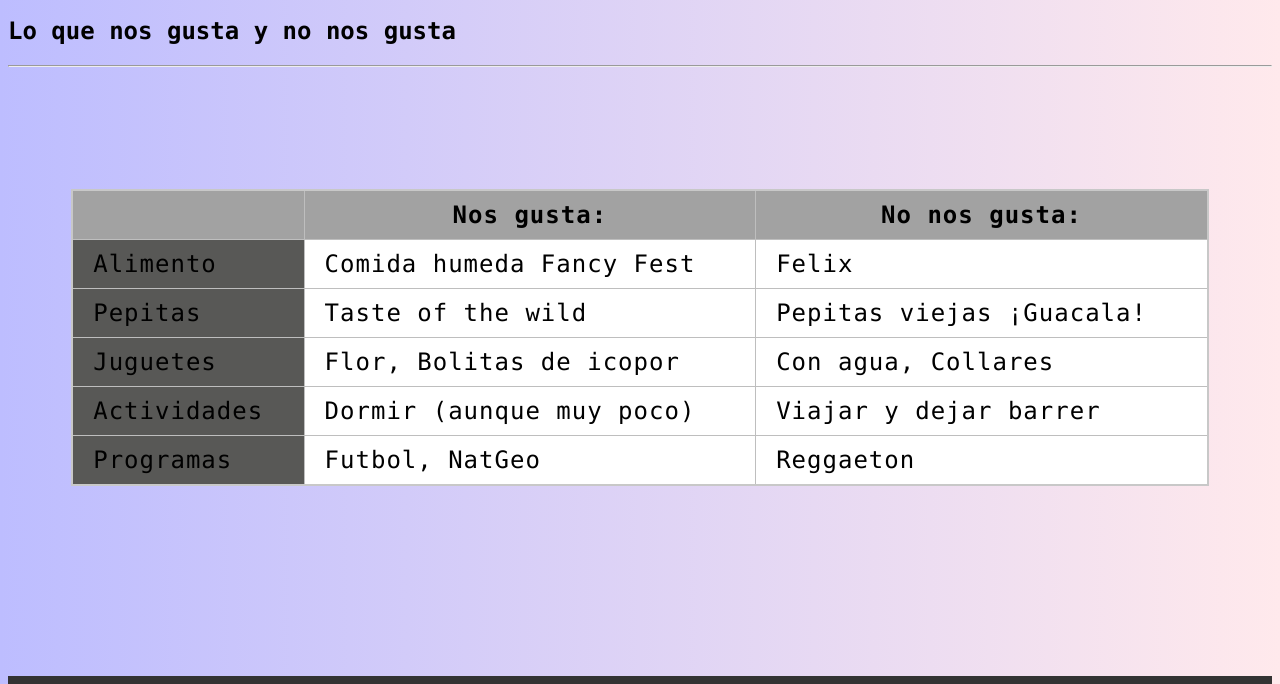
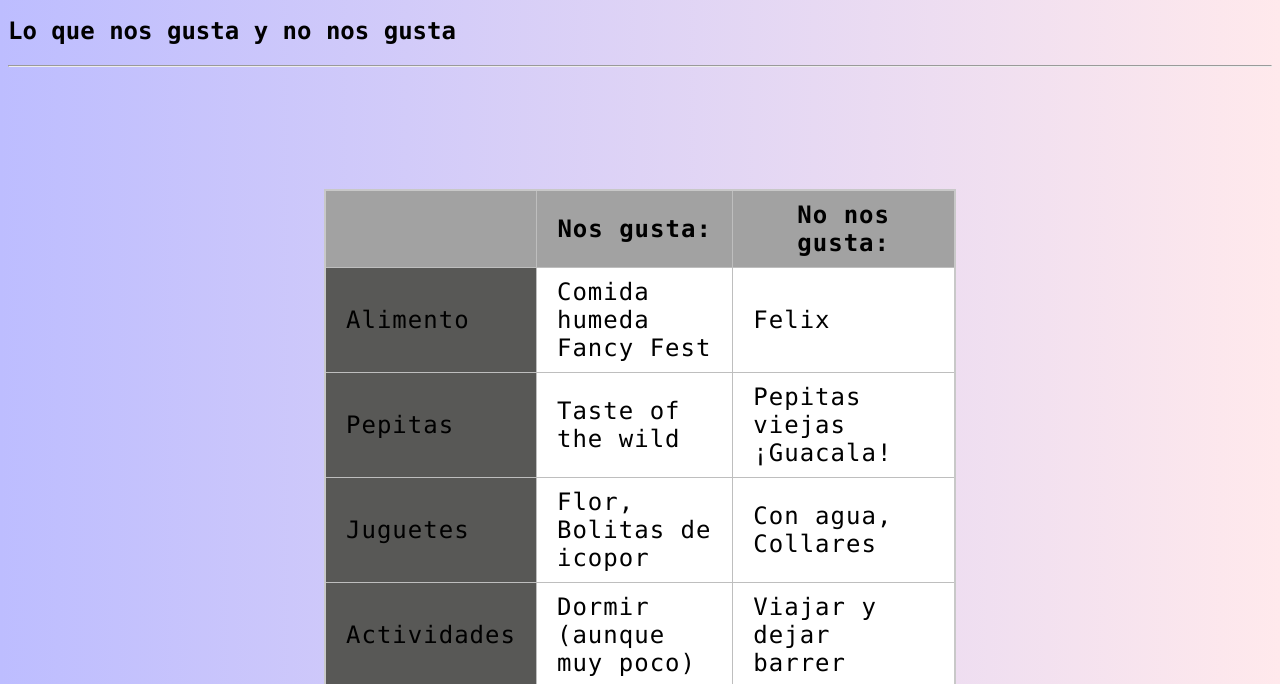
Before and after one commit to Omarfancode/Agapa, a plain HTML site: page preferencias.html in a window 1280 px wide. Shown: the part 116-800 px from the top of the page. Drawn offline with Linux system fonts and the light colour scheme.

Commit message:
Actualiza tabla mobile4

```diff
--- a/preferencias.html
+++ b/preferencias.html
@@ -74,14 +74,13 @@
           letter-spacing: 1px;
           font-size: 1.5rem;
           background-color: #FFF;
-          width: 90%;
+          width: 50%;
           display: table;
           cursor: pointer;
-          margin: 0;
-          padding: 0;
+          margin: 10;
+          padding: 2;
 
       }
-
 
 
 
```
